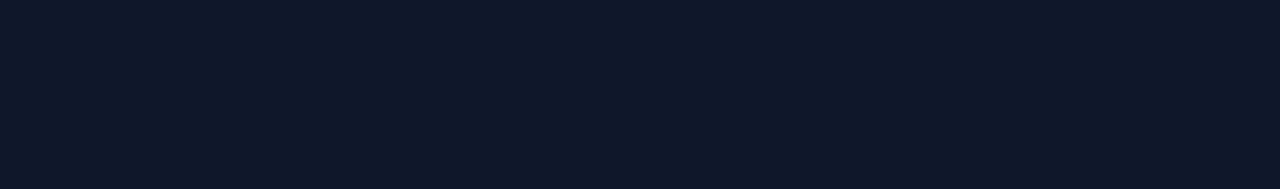
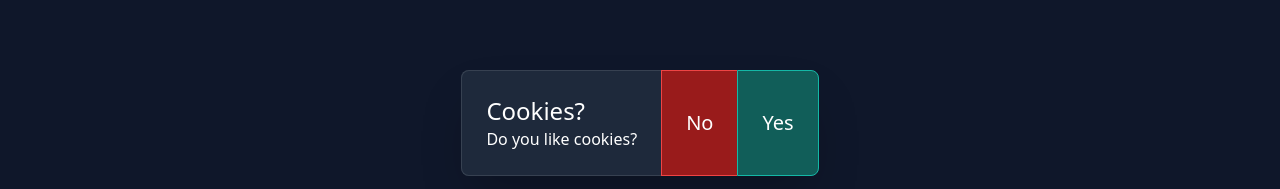
Before and after one commit to that-one-weird-dev/pass-rank, a SvelteKit app: page / in a window 1280 px wide. Shown: the part 608-797 px from the top of the page. Built offline with nearby package versions, Linux system fonts and the light colour scheme; no server answers; the database is empty.

Commit message:
Added cookie modal

```diff
--- a/src/hooks.server.ts
+++ b/src/hooks.server.ts
@@ -22,14 +22,16 @@ async function getUser(authToken: string): Promise<SessionUser | undefined> {
   if (!jwtUser) return undefined;
 
   const user = await db.user.findUnique({
+    select: {
+      displayName: true,
+      username: true,
+      loginCount: true,
+      likesCookies: true,
+    },
     where: {
       id: jwtUser.id,
-    }
+    },
   });
-  if (!user) return undefined;
 
-  return {
-    id: user.id,
-    username: user.username,
-  }
+  return user ?? undefined;
 }
--- a/src/lib/models/session-user.ts
+++ b/src/lib/models/session-user.ts
@@ -1,5 +1,7 @@
 
 export type SessionUser = {
-  id: number,
   username: string,
+  displayName: string,
+  loginCount: number,
+  likesCookies: boolean,
 }
--- a/src/lib/utils/auth.server.ts
+++ b/src/lib/utils/auth.server.ts
@@ -1,17 +1,18 @@
-import type { SessionUser } from "$lib/models/session-user";
 import type { JwtPayload } from "jsonwebtoken";
 import jwt from "jsonwebtoken";
+import { z } from "zod";
 
 const JWT_ACCESS_SECRET = "SUPER_SECRET_SECRET";
 
+export const JwtUser = z.object({
+  id: z.number(),
+});
+
 export function authUser(
-  user: SessionUser,
+  user: z.infer<typeof JwtUser>,
 ): string | undefined {
   return jwt.sign(
-    {
-      id: user.id,
-      username: user.username,
-    } satisfies SessionUser,
+    user,
     JWT_ACCESS_SECRET,
     {
       expiresIn: 60 * 60 * 24,
@@ -19,17 +20,20 @@ export function authUser(
   );
 }
 
-export function verifyUser(token: string): SessionUser | undefined {
-  let jwtUser: JwtPayload | string;
+export function verifyUser(token: string): z.infer<typeof JwtUser> | undefined {
+  let jwtData: JwtPayload | string;
   try {
-    jwtUser = jwt.verify(token, JWT_ACCESS_SECRET);
+    jwtData = jwt.verify(token, JWT_ACCESS_SECRET);
   } catch (e) {
     return undefined;
   }
 
-  if (typeof jwtUser === "string") {
+  if (typeof jwtData === "string") {
     return undefined;
   }
 
-  return jwtUser as SessionUser;
+  const jwtUser = JwtUser.safeParse(jwtData);
+  if (!jwtUser.success) return undefined;
+
+  return jwtUser.data;
 }
--- a/src/routes/+layout.svelte
+++ b/src/routes/+layout.svelte
@@ -1,4 +1,5 @@
 <script lang="ts">
+    import Cookies from './Cookies.svelte';
     import Navbar from './Navbar.svelte';
     import './styles.css';
 
@@ -10,4 +11,5 @@
     <main class="flex items-center justify-center p-5">
         <slot />
     </main>
+    <Cookies show={data.user?.likesCookies == undefined} />
 </div>
--- /dev/null
+++ b/src/routes/Cookies.svelte
@@ -0,0 +1,54 @@
+<script lang="ts">
+    import { fly, type FlyParams } from 'svelte/transition';
+    import { quintOut } from 'svelte/easing';
+
+    export let show = false;
+
+    const flyParams: FlyParams = {
+        duration: 300,
+        x: 0,
+        y: 100,
+        opacity: 0,
+        easing: quintOut
+    };
+
+    async function confirm(likesCookies: boolean) {
+        show = false;
+
+        await fetch('/user/likesCookies', {
+            method: "POST",
+            body: JSON.stringify({
+                likesCookies,
+            }),
+        })
+    }
+</script>
+
+{#if show}
+    <div class="fixed bottom-0 w-full flex justify-center mb-4">
+        <section
+            class="bg-slate-800 rounded-lg shadow-2xl flex justify-between"
+            transition:fly={flyParams}
+        >
+            <div class="p-6 border-y border-l border-gray-700 rounded-l-lg">
+                <h1 class="text-2xl">Cookies?</h1>
+                <p>Do you like cookies?</p>
+            </div>
+
+            <div class="flex">
+                <button
+                    class="text-xl bg-red-800 border-y border-l border-red-500 rouded w-full p-2 hover:bg-red-700 px-6"
+                    on:click={() => confirm(false)}
+                >
+                    No
+                </button>
+                <button
+                    class="text-xl bg-teal-800 border border-teal-500 rouded w-full rounded-r-lg p-2 hover:bg-teal-700 px-6"
+                    on:click={() => confirm(true)}
+                >
+                    Yes
+                </button>
+            </div>
+        </section>
+    </div>
+{/if}
--- /dev/null
+++ b/src/routes/user/likesCookies/+server.ts
@@ -0,0 +1,26 @@
+import { fail } from "@sveltejs/kit";
+import { db } from "$lib/db.server";
+import type { RequestHandler } from "./$types";
+import { z } from "zod";
+
+const GetData = z.object({
+  likesCookies: z.boolean(),
+});
+
+export const POST: RequestHandler = async ({ request, locals }) => {
+  const form = GetData.safeParse(await request.json());
+  if (!form.success) throw fail(400);
+
+  if (!locals.user) throw fail(401);
+
+  await db.user.update({
+    data: {
+      likesCookies: form.data.likesCookies,
+    },
+    where: {
+      username: locals.user.username,
+    },
+  });
+
+  return new Response();
+};
```
Also changed, not shown: 1 other file (tests, documents, lock files or other folders).
